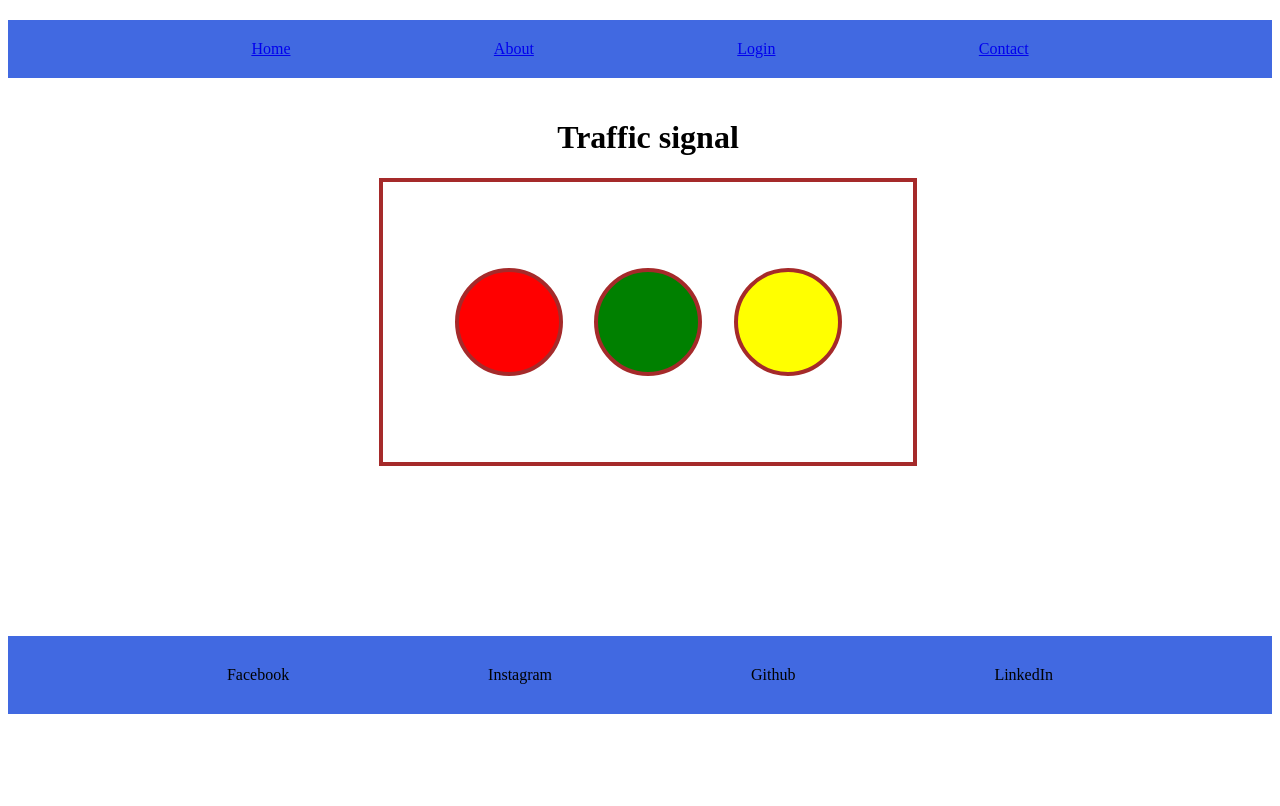
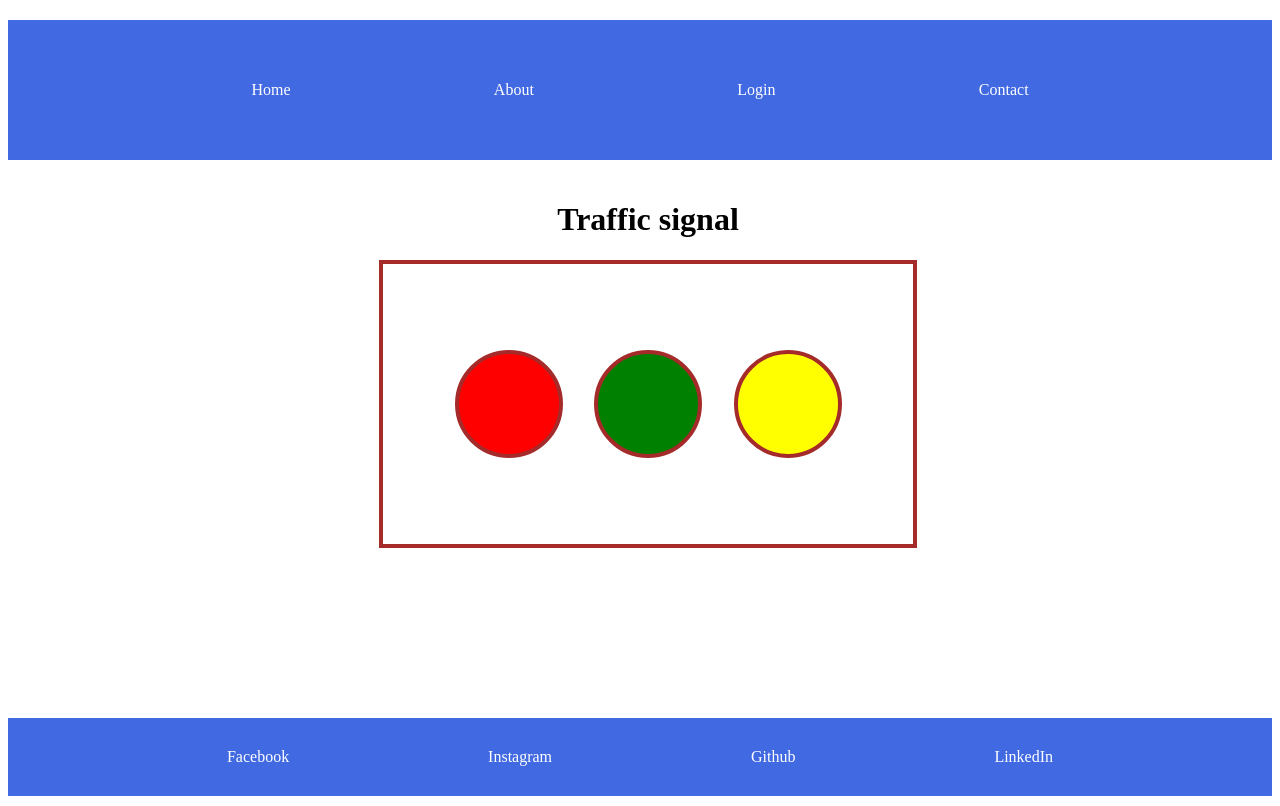
Before and after one commit to NazeerBShaik/traffic-signal, a plain HTML site: page index.html in a window 1280 px wide. Drawn offline with Linux system fonts and the light colour scheme.

Commit message:
navbar styles changed

```diff
--- a/style.css
+++ b/style.css
@@ -8,6 +8,7 @@
     justify-content: space-evenly;
   }
   .navbar ul{
+    height: 100px;
     display: flex;
     justify-content: space-evenly;
     align-items: center;
@@ -16,10 +17,24 @@
     padding: 20px;
 
   }
-  li{
+
+  li a{
+    color:white;
     list-style-type: none;
     text-decoration: none;
   }
+  a:hover{
+    background-color: gray ;
+    color:white;
+    border: 1px solid white;
+    padding: 4px;
+  }
+  li{
+    color:white;
+    list-style-type: none;
+    text-decoration: none;
+  }
+
   main{
     padding: 0;
     margin: 0;
```
